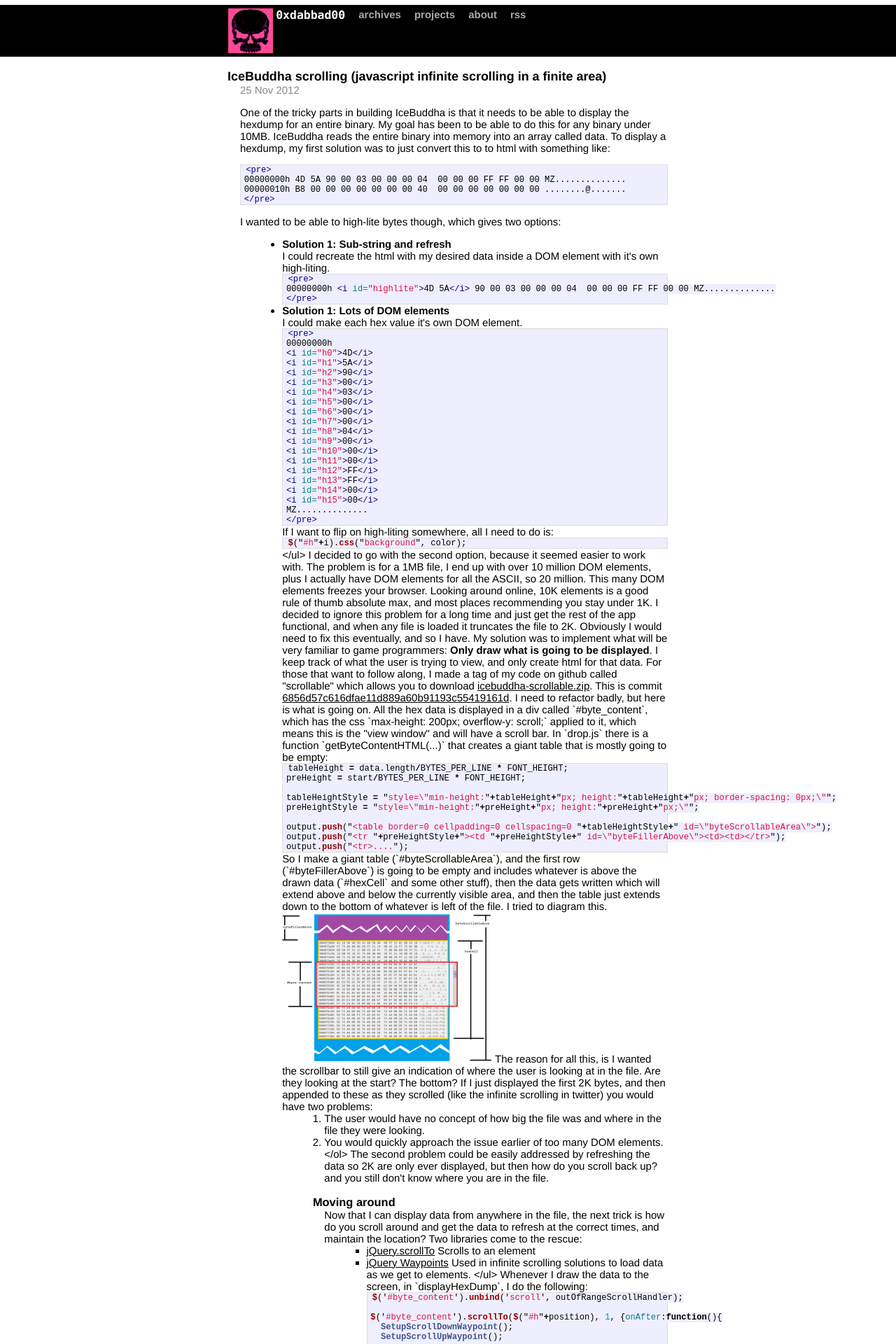
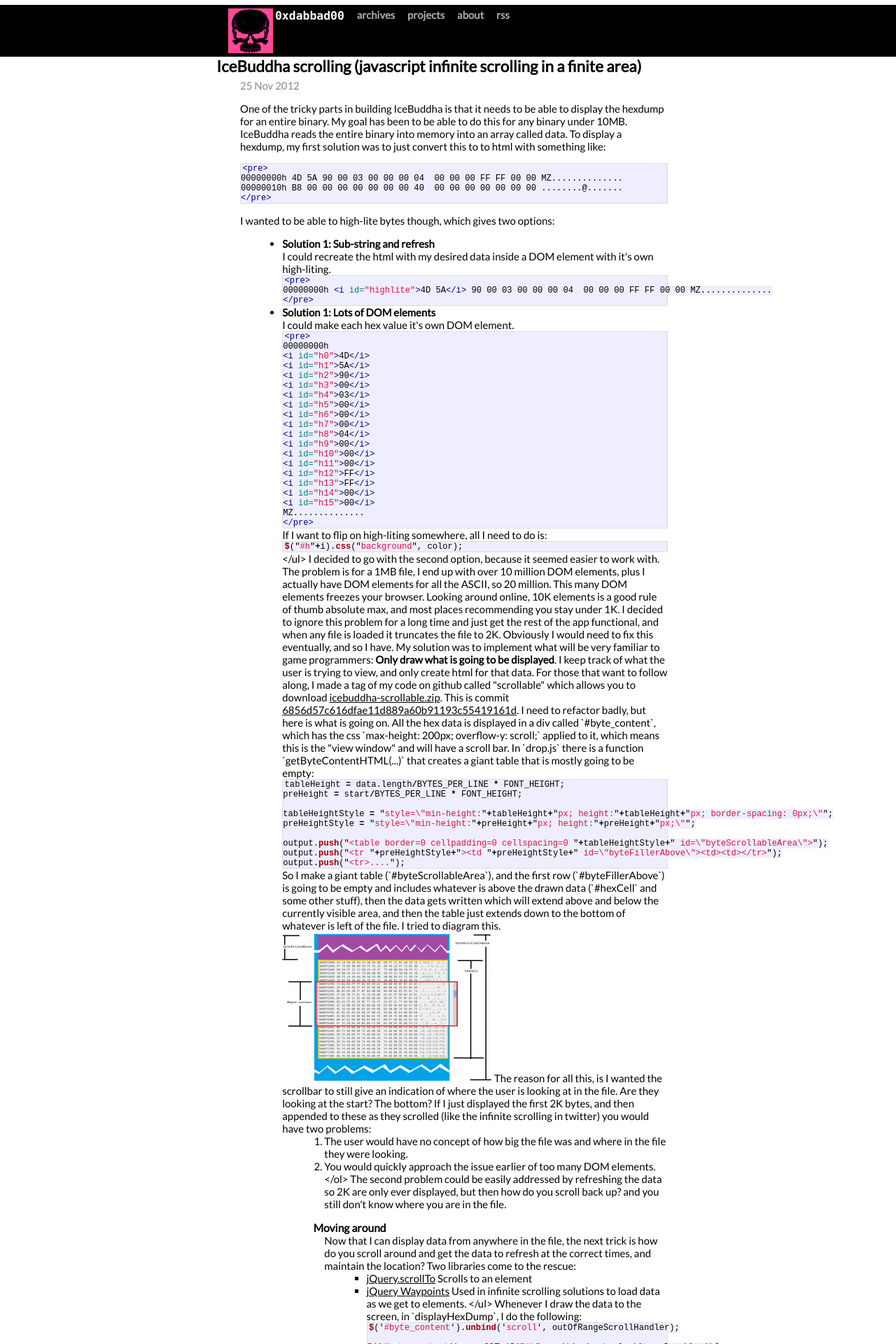
Before and after one commit to 0xdabbad00/blog, a Jekyll site: the page built from _posts/2012-11-25-icebuddha-scrolling-javascript-infinite-scrolling-in-a-finite-area.md, in a window 1280 px wide. Shown: the top 1920 px of the page at 70% size. Built offline with Jekyll 4.4.1, drawn with Linux system fonts in a browser that asks for light colours; Markdown is read by kramdown in place of the engine named in the settings.

Commit message:
Style changes

```diff
--- a/_config.yml
+++ b/_config.yml
@@ -1,6 +1,6 @@
 name: '0xdabbad00'
 markdown: redcarpet
-pygments: true
+highlighter: pygments
 paginate: 1
 safe: true
 lsi: false
--- a/_layouts/default.html
+++ b/_layouts/default.html
@@ -9,6 +9,8 @@
 
         <!-- syntax highlighting CSS -->
         <link rel="stylesheet" href="/css/syntax.css">
+
+        <link href='http://fonts.googleapis.com/css?family=Lato&subset=latin,latin-ext' rel='stylesheet' type='text/css'>
 
         <!-- Custom CSS -->
         <link rel="stylesheet" href="/css/main.css">
--- a/css/main.css
+++ b/css/main.css
@@ -13,20 +13,32 @@ html, body { height: 100%; width: 100%;}
 
 body {
   background-color: #FFF;
-  font: 13.34px Helvetica, Arial, sans-serif;
+  font: 13.34px "Lato", Helvetica, Arial, sans-serif;
   font-size: small;
+  font-weight: 400;
+}
+
+
+.content h1.entry-title, .content  .post-title h2 {
+  margin-top: 0px;
+  font-size: 150%;
+  margin-left: -1.5em;
 }
 
 h1 {
-  font-size: 130%;
+    font-size: 130%;
 }
 
 h2 {
-  font-size: 120%;
+  font-size: 110%;
 }
 
 h3 {
-  font-size: 110%;
+  font-size: 105%;
+}
+
+.content h1 {
+    margin-left: -1.5em;
 }
 
 
@@ -88,6 +100,20 @@ table, td, th
   color: #aaa;
   font-family: Monaco, "Courier New", monospace;
   font-size: 80%;
+}
+
+.content h1 {
+    font-size: 20px;
+    margin-top: 80px;
+    margin-bottom: 10px;
+    color: #000;
+}
+
+.content h2 {
+    font-size: 18px;
+    margin-top: 30px;
+    margin-bottom: 5px;
+    color: #000;
 }
 
 /*****************************************************************************/
@@ -203,33 +229,32 @@ h1 .title {
   padding-left: 2px;
 }
 
-.post pre {
-  border: 1px solid #ddd;
-  background-color: #eef;
-  padding: 0 .4em;
-}
-
-.post ul, .post ol {
+.content ul, .content ol {
   margin-left: 1.35em;
 }
 
-.post code {
+code {
   border: 1px solid #ddd;
   background-color: #eef;
   padding: 0 .2em;
 }
 
-.post pre code {
+pre {
+  border: 1px solid #ddd;
+  background-color: #eef;
+}
+
+pre code {
   border: none;
 }
 
 /* terminal */
-.post pre.terminal {
+pre.terminal {
   border: 1px solid #000;
   background-color: #333;
   color: #FFF;
 }
 
-.post pre.terminal code {
+pre.terminal code {
   background-color: #333;
 }
```
